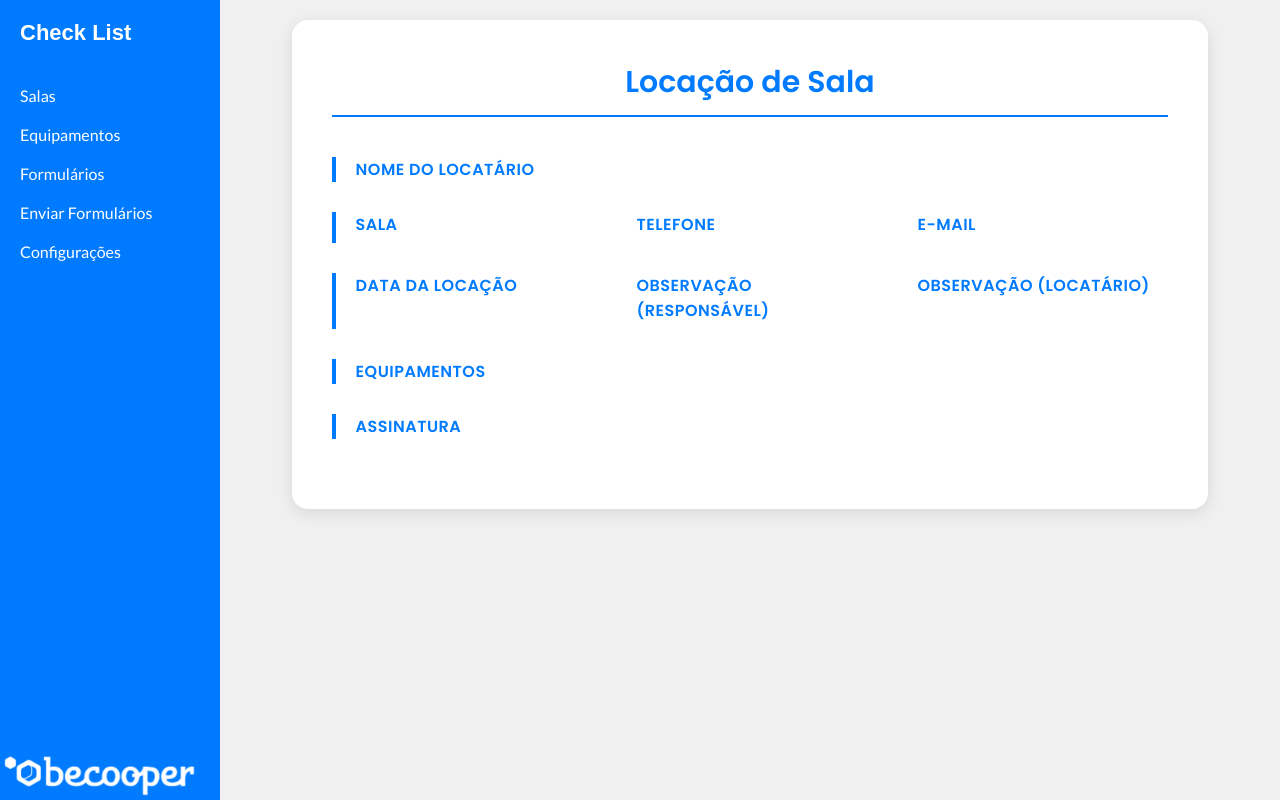
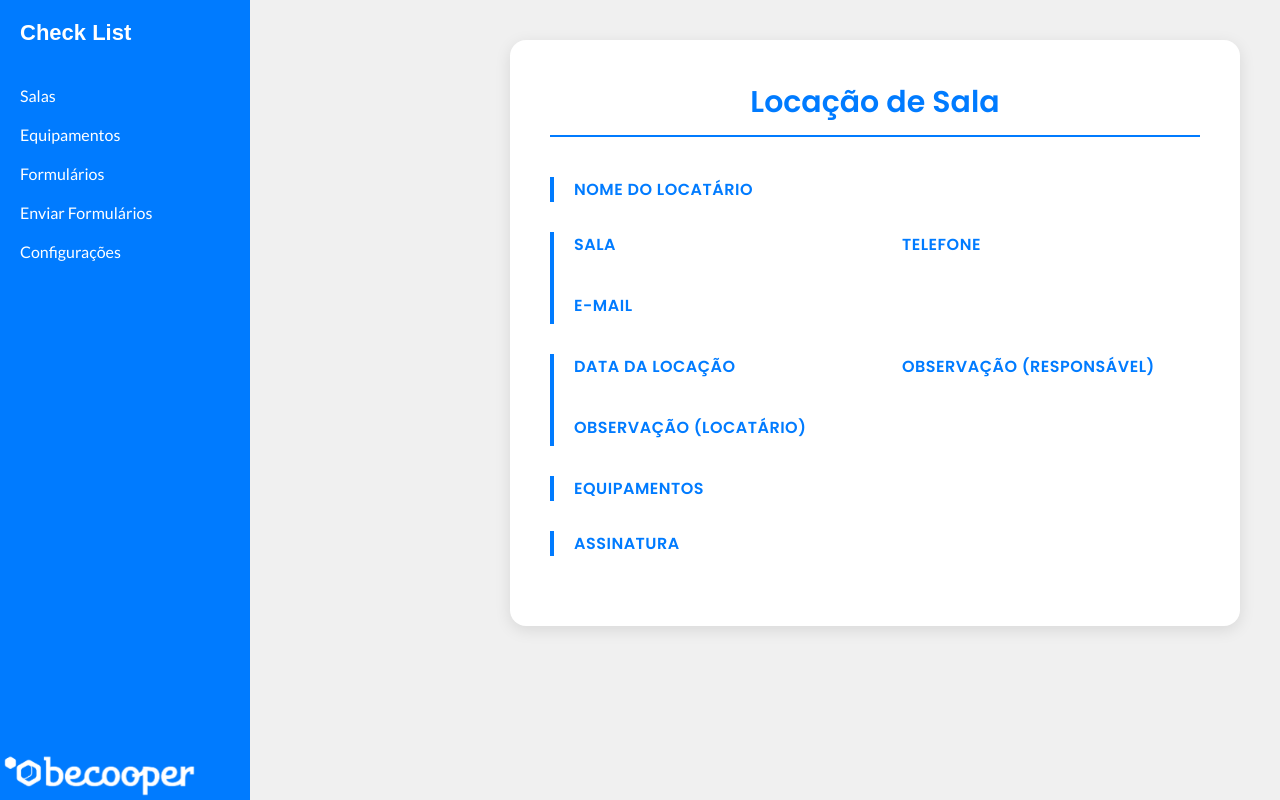
Before and after one commit to wagnerfa/becooper-checklist, a Flask app: page /formulario/view/1 in a window 1280 px wide. Run offline with Flask 3, Linux system fonts and the light colour scheme; some libraries are stand-ins or nearby versions.

Commit message:
estilização da tela de validação checklist

```diff
--- a/app/static/style.css
+++ b/app/static/style.css
@@ -1,5 +1,5 @@
-@import url('https://fonts.googleapis.com/css2?family=Oswald&display=swap');
-@import url('https://fonts.googleapis.com/css2?family=Lato&display=swap');
+@import url("https://fonts.googleapis.com/css2?family=Oswald&display=swap");
+@import url("https://fonts.googleapis.com/css2?family=Lato&display=swap");
 
 * {
   margin: 0;
@@ -7,10 +7,9 @@
   box-sizing: border-box;
 }
 
-
 p,
 a {
-    font-family: 'Lato', sans-serif;
+  font-family: "Lato", sans-serif;
 }
 
 /* Formulário Responsavel */
@@ -97,7 +96,6 @@ a {
   z-index: 0;
   pointer-events: none;
   position: fixed;
-
 }
 
 .sidebar h1 {
@@ -148,7 +146,7 @@ form {
   border-radius: 12px;
   overflow: hidden;
   box-shadow: 0 2px 12px rgba(0, 0, 0, 0.1);
-    font-family: 'Segoe UI', sans-serif;
+  font-family: "Segoe UI", sans-serif;
 }
 
 .table-salas th,
@@ -162,7 +160,6 @@ select:focus {
   outline: none;
   border-color: black;
 }
-
 
 /* Alinhamento do Número */
 
@@ -210,7 +207,6 @@ select {
   background-color: white;
   color: black;
   appearance: none;
-
 }
 
 /* Forulario View */
@@ -221,7 +217,7 @@ select {
   border-radius: 16px;
   box-shadow: 0 4px 16px rgba(0, 0, 0, 0.1);
   padding: 40px;
-    font-family: 'Poppins', sans-serif;
+  font-family: "Poppins", sans-serif;
 }
 
 .title {
@@ -279,3 +275,104 @@ select {
 .checkbox-item input {
   margin-right: 0.5rem;
 }
+
+form {
+  background: #fff;
+  padding: 25px;
+  border-radius: 10px;
+  width: 100%;
+  max-width: 700px;
+  box-shadow: 0 0 10px rgba(0, 0, 0, 0.1);
+  margin-bottom: 40px;
+  box-sizing: border-box;
+}
+
+
+form div,
+fieldset {
+  margin-bottom: 20px;
+}
+
+input[type="checkbox"] {
+  transform: scale(1.2);
+  margin-right: 8px;
+}
+
+textarea,
+input[type="file"] {
+  width: 100%;
+  padding: 10px;
+  border: 1px solid #ccc;
+  border-radius: 6px;
+  font-size: 15px;
+}
+
+button[type="submit"] {
+  background-color: #007bff;
+  color: white;
+  padding: 12px 24px;
+  border: none;
+  border-radius: 6px;
+  cursor: pointer;
+  font-size: 16px;
+}
+
+button[type="submit"]:hover {
+  background-color: #007bff;
+}
+
+.row {
+  display: flex;
+  justify-content: center;
+  align-items: center;
+}
+
+body {
+  margin: 0;
+  display: flex;
+}
+
+.sidebar {
+  width: 250px;
+  background-color: #007bff;
+  color: #fff;
+  height: 100vh;
+  position: fixed;
+  top: 0;
+  left: 0;
+}
+
+.content {
+  margin-left: 250px;
+  padding: 20px;
+  flex: 1;
+  width: 100%;
+  max-width: 100%;
+  box-sizing: border-box;
+}
+
+@media (max-width: 768px) {
+  .sidebar {
+    width: 100%;
+    height: auto;
+    position: relative;
+  }
+
+  .content {
+    margin-left: 0;
+    padding: 10px;
+  }
+
+  form {
+    padding: 15px;
+  }
+
+  button[type="submit"] {
+    width: 100%;
+  }
+
+  .form-info {
+    flex-direction: column;
+    gap: 8px;
+  }
+}
--- a/app/templates/base.html
+++ b/app/templates/base.html
@@ -5,7 +5,7 @@
   <meta charset="UTF-8">
   <meta name="viewport" content="width=device-width, initial-scale=1.0">
   <title>Document</title>
-  <link rel="stylesheet" href="{{ url_for('static', filename='../static/style.css') }}">
+<link rel="stylesheet" href="{{ url_for('static', filename='style.css') }}">
   <link href="https://cdn.jsdelivr.net/npm/tom-select@2.2.2/dist/css/tom-select.css" rel="stylesheet">
   <script src="https://cdn.jsdelivr.net/npm/tom-select@2.2.2/dist/js/tom-select.complete.min.js"></script>
 </head>
@@ -22,23 +22,23 @@
     </div>
   </div>
 
+  <div class="content">
+    {% block content %}
+    {% endblock %}
+  </div>
 
   <img class="detalhe-canto" src="../static/img/marca_becooper.png" alt="Detalhe decorativo">
-  </div>
 
   <script>
     const links = document.querySelectorAll('.sidebar a');
     const currentPath = window.location.pathname;
-
     links.forEach(link => {
       if (link.getAttribute('href') === currentPath) {
         link.classList.add('active');
       }
     });
   </script>
-
-  {%block content%}
-  {%endblock%}
 </body>
 
+
 </html>
```
Also changed, not shown: app/templates/formulario_cadastro.html (+10 -0 lines), app/templates/formulario_validacao.html (+11 -11 lines). Lines whose indentation alone changed are shown as unchanged.
